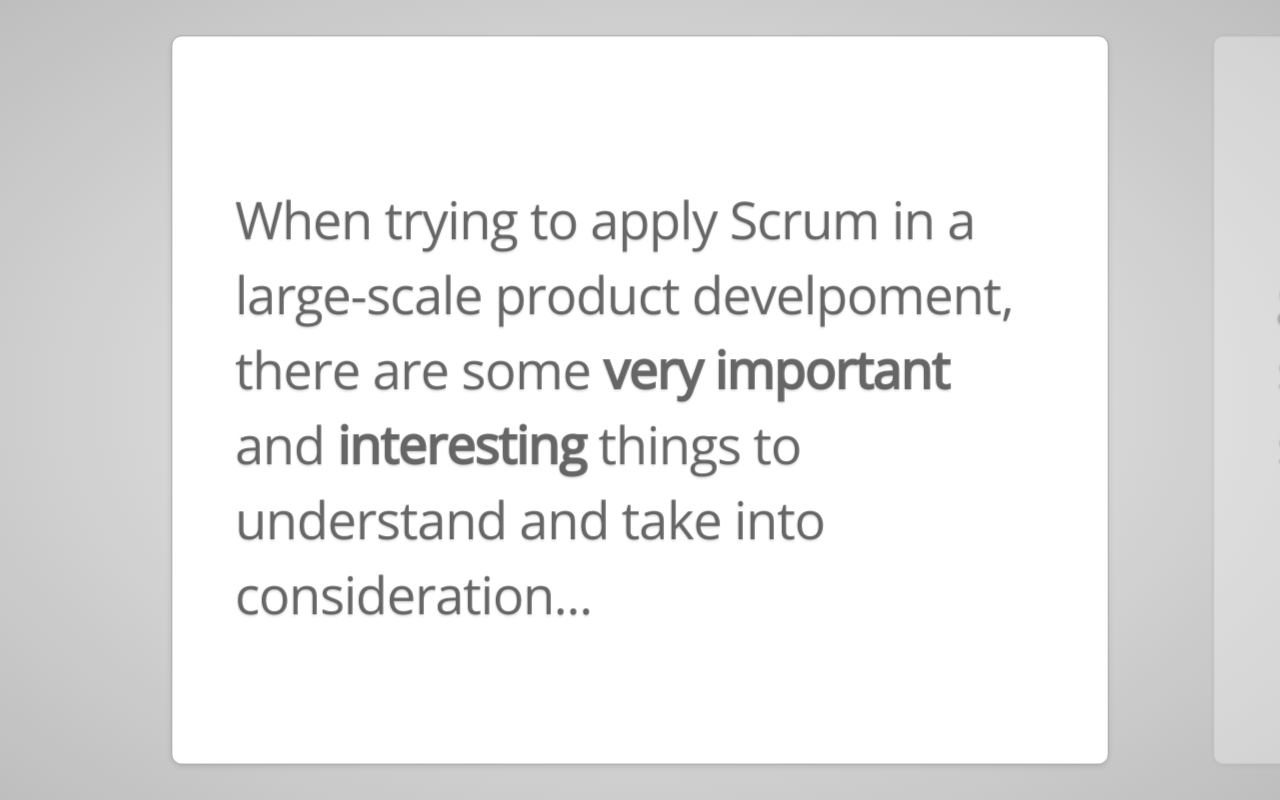
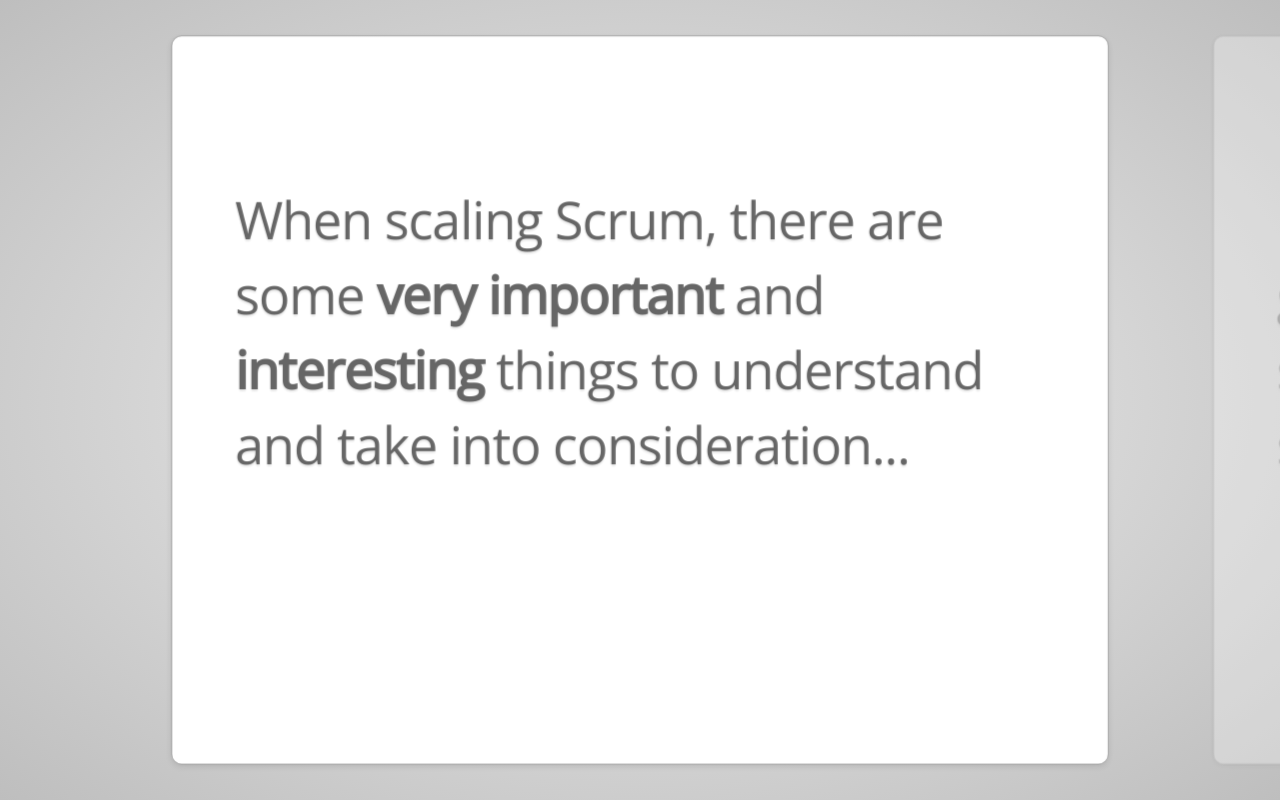
Before and after one commit to IamJackReed/scale, a website: page index.html in a window 1280 px wide. Shown: the top 800 px of the page. Drawn offline with nearby package versions, Linux system fonts and the light colour scheme.

Commit message:
Update index.html

```diff
--- a/index.html
+++ b/index.html
@@ -187,9 +187,8 @@
 
     -->
     <div id="large-scale" class="step slide" data-x="-1000" data-y="-1500" data-autoplay="10">
-        <q>When trying to apply Scrum in a large-scale product develpoment, there are some <b>very important</b> and <b>interesting</b> things to understand and take into consideration...</q>
+        <q>When scaling Scrum, there are some <b>very important</b> and <b>interesting</b> things to understand and take into consideration...</q>
     </div>
-
 
     <!--
 
```
